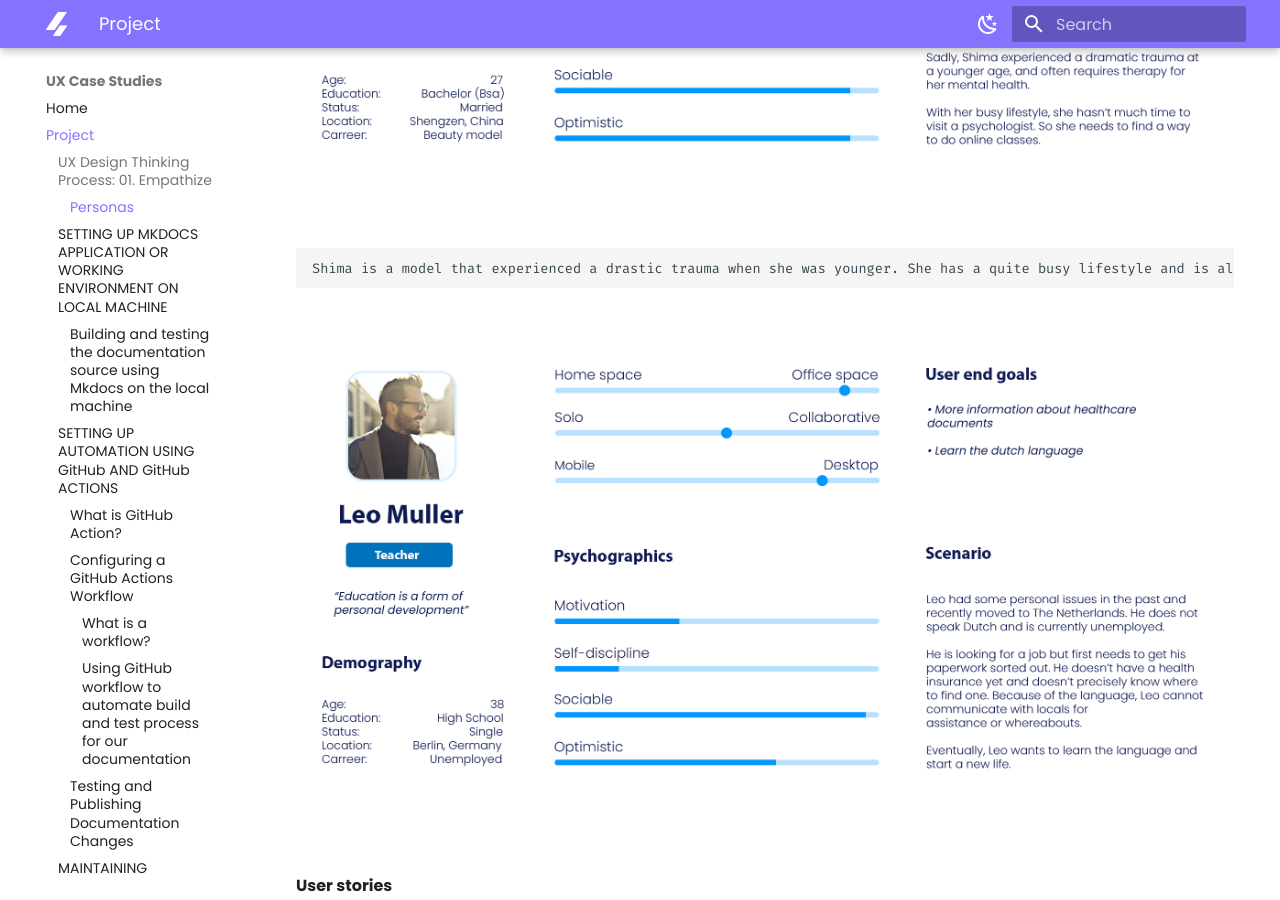
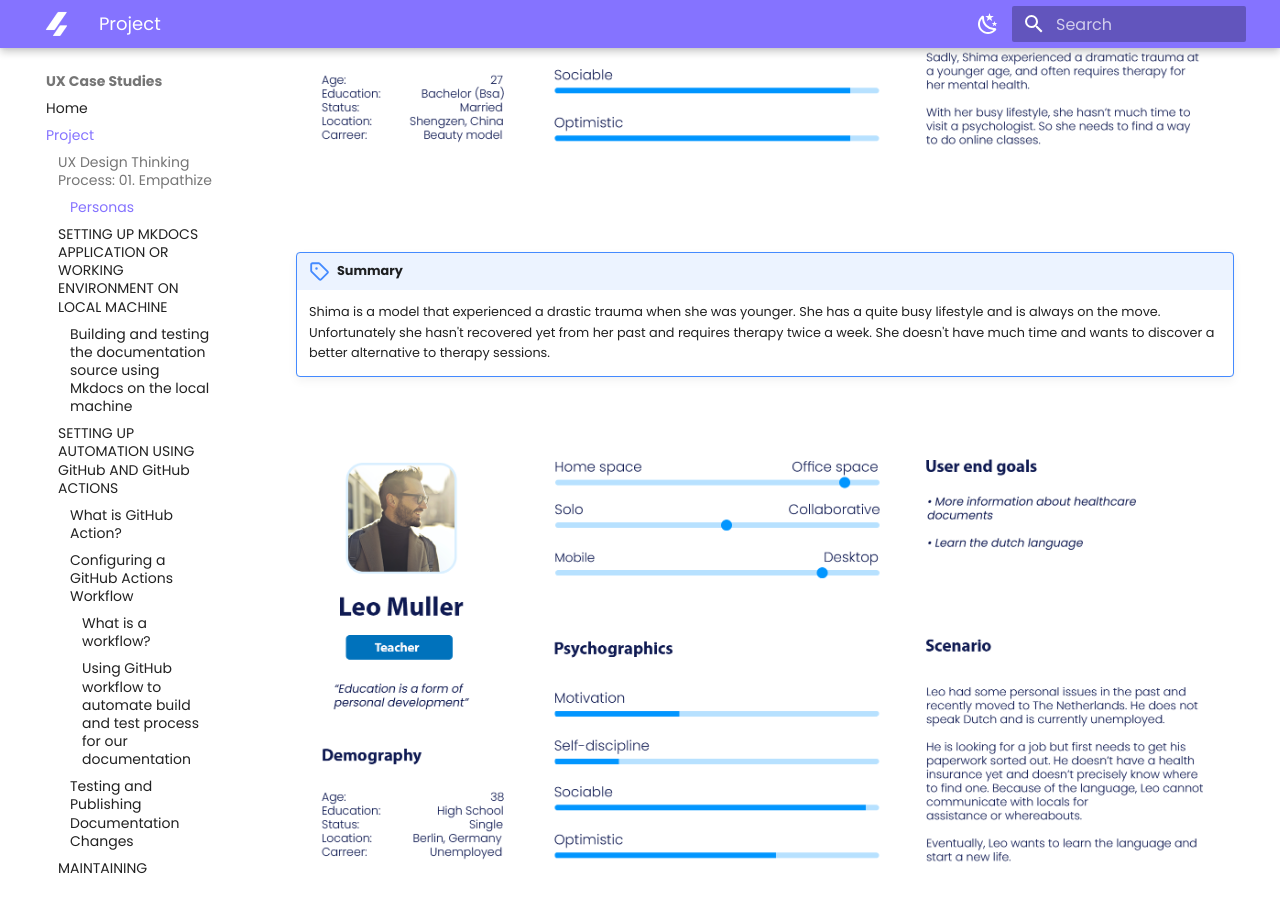
Before and after one commit to divstackio/docs-study, an MkDocs documentation site: the page built from docs/project.md, in a window 1280 px wide and 900 px high, scrolled down 1261 px. Built offline with MkDocs 1.6.1 and Material for MkDocs 9.7.7, drawn with Linux system fonts in a browser that asks for light colours.

Commit message:
Update project.md

````diff
--- a/docs/project.md
+++ b/docs/project.md
@@ -39,9 +39,12 @@ We started our project by empathizing with users and creating random personas th
 <img src="https://raw.githubusercontent.com/divstackio/docs-study/main/docs/img/persona001.png#gh-light-mode-only">
 <img src="https://raw.githubusercontent.com/divstackio/docs-study/main/docs/img/persona001d.png#gh-dark-mode-only">
 
-```bash
-Shima is a model that experienced a drastic trauma when she was younger. She has a quite busy lifestyle and is always on the move. Unfortunately she hasn't recovered yet from her past and requires therapy twice a week. She doesn't have much time and wants to discover a better alternative to therapy sessions.
-```
+
+!!! Summary
+
+    Shima is a model that experienced a drastic trauma when she was younger. She has a quite busy lifestyle and is always on the move. Unfortunately she hasn't             recovered yet from her past and requires therapy twice a week. She doesn't have much time and wants to discover a better alternative to therapy sessions.
+
+
 <br>
 
 <img src="https://raw.githubusercontent.com/divstackio/docs-study/main/docs/img/persona002.png#gh-light-mode-only">
````
